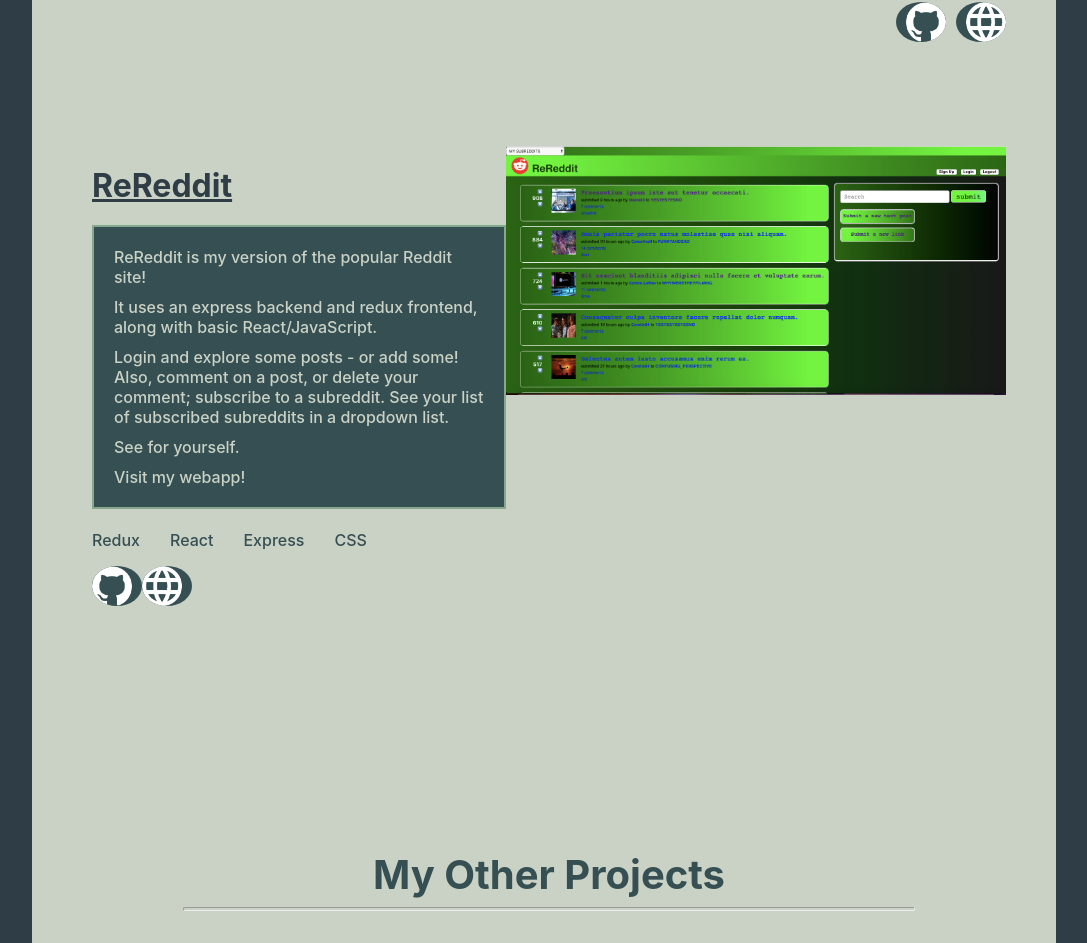
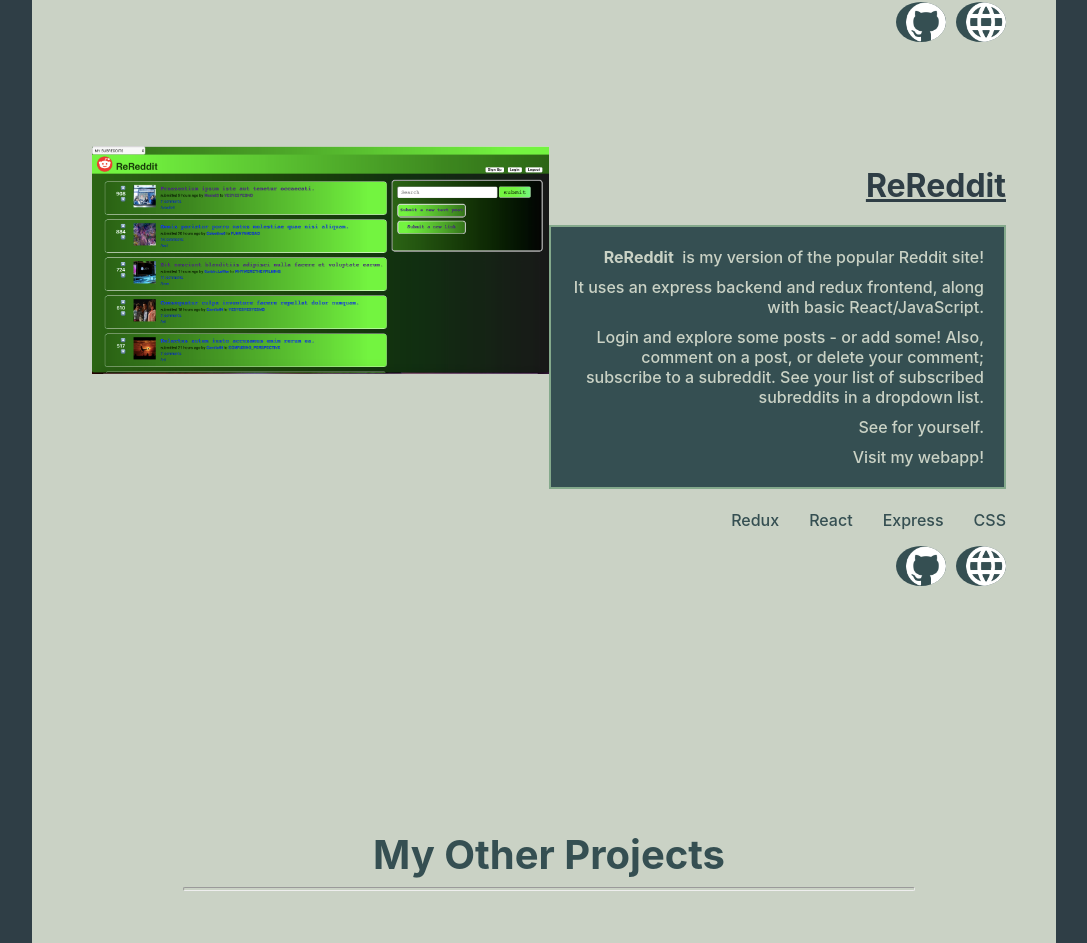
Before and after one commit to Nielene/NieleneThomas, a React (Create React App) app: page / in a window 1280 px wide. Shown: the part 2287-3230 px from the top of the page, without its empty margins (96-1183 px from the left). Built offline with nearby package versions, Linux system fonts and the light colour scheme.

Commit message:
realigned MyProject2 to look like MyProject1; about to do it like MyOtherProjects so it is not redundant

```diff
--- a/src/components/Home/InnerComp/MyProjects/MyProject2.js
+++ b/src/components/Home/InnerComp/MyProjects/MyProject2.js
@@ -2,25 +2,36 @@
 import reredditScreenshot from '../../../../assets/re_reddit_screenshot_2.png'
 import github_icon from '../../../../assets/github_icon.png'
 import external_link_icon from '../../../../assets/www_web_icon.png'
-import '../../../../css/MyProject2.css'
+import '../../../../css/MyProject1.css'
 
 const MyProject2 = () => {
   return (
-    <div className='projectDiv2'>
-      <div className='projectRightDiv2'>
-        <div className='projectTitle2'>
+    <div className='projectDiv'>
+      <div className='projectLeftDiv'>
+
+        <img src={reredditScreenshot} alt=''/>
+
+
+
+
+      </div>
+
+
+      <div className='projectRightDiv'>
+
+        <div className='projectTitle'>
           <h2><a href='' target='_blank' rel='noopener noreferrer'>ReReddit</a></h2>
         </div>
 
-        <div className='projectDescription2'>
-          <p>ReReddit is my version of the popular Reddit site!</p>
+        <div className='projectDescription'>
+          <p><b>ReReddit</b> &nbsp; is my version of the popular Reddit site!</p>
           <p>It uses an express backend and redux frontend, along with basic React/JavaScript.</p>
           <p>Login and explore some posts - or add some! Also, comment on a post, or delete your comment; subscribe to a subreddit. See your list of subscribed subreddits in a dropdown list. </p>
           <p>See for yourself.</p>
           <p>Visit my webapp!</p>
         </div>
 
-        <div className='projectLanguages2'>
+        <div className='projectLanguages'>
           <ul>
             <li>Redux</li>
             <li>React</li>
@@ -29,16 +40,12 @@
           </ul>
         </div>
 
-        <div className='projectIcons2'>
+        <div className='projectIcons'>
           <a href='https://github.com/Nielene/ReReddit' target='_blank' rel='noopener noreferrer'><img src={github_icon} alt=''/></a>
           <a href='' target='_blank' rel='noopener noreferrer'><img src={external_link_icon} alt=''/></a>
         </div>
 
-      </div>
 
-
-      <div className='projectLeftDiv2'>
-        <img src={reredditScreenshot} alt=''/>
       </div>
 
     </div>
--- a/src/css/MyProject2.css
+++ b/src/css/MyProject2.css
@@ -4,13 +4,23 @@
   width: 100%;
 
 }
-.projectLeftDiv2 img {
-  width: 500px;
-  z-index: -1;
+.projectRightDiv2 {
+  width: 100%;
+
+  display: flex;
+  flex-direction: column;
+  align-items: flex-end;
+}
+.projectRightDiv2 img {
+  /* width: 500px; */
+  width: 100%;
+  /* z-index: -1; */
   right: 0px;
 }
 
-.projectRightDiv2 {
+.projectLeftDiv2 {
+  width: 100%;
+
   display: flex;
   flex-direction: column;
   align-items: flex-start;
@@ -20,6 +30,9 @@
   /* color: #52796F; */
   color: #2F3E46;
   font-size: 32px;
+
+  display: flex;
+  text-align: right;
 
 }
 
```
Also changed, not shown: 1 other file (tests, documents, lock files or other folders).
